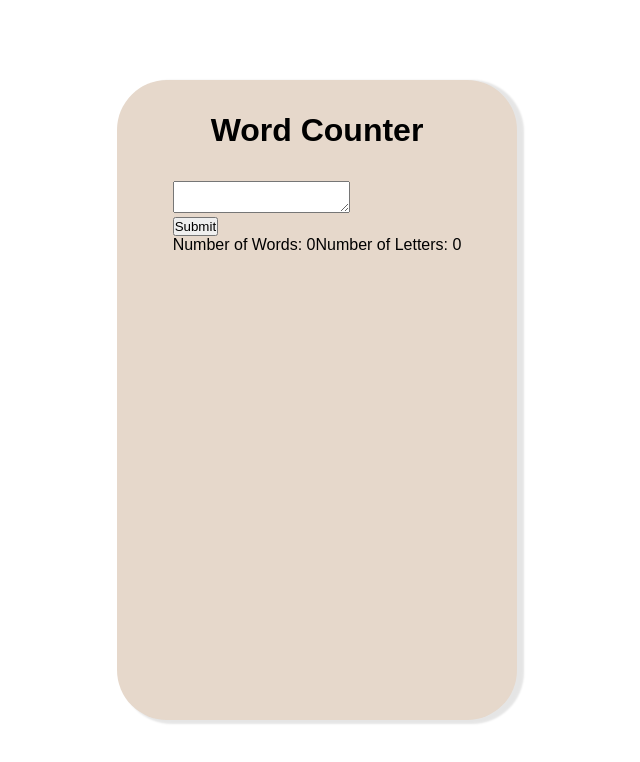
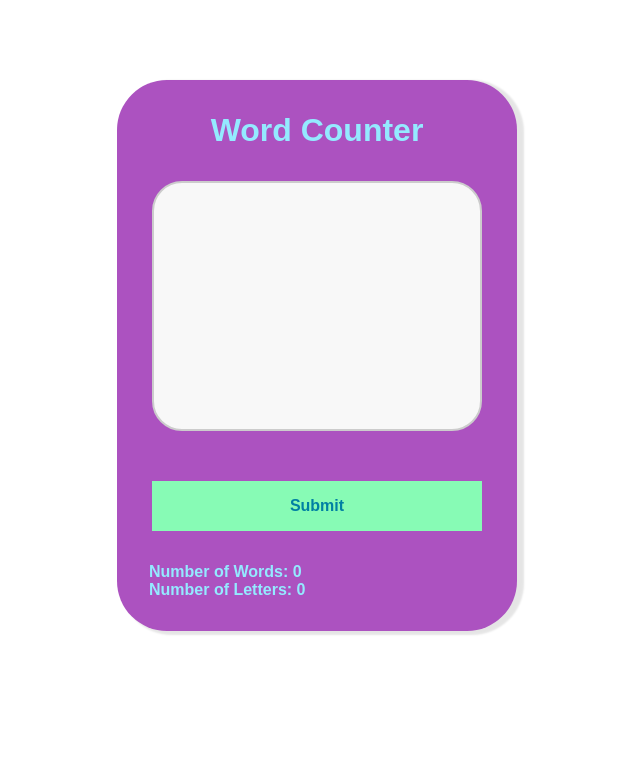
Before and after one commit to fernandohtr/voxy-interview, a React (Vite) app: page / in a window 1280 px wide. Shown: the top 762 px of the page, without its empty margins (323-963 px from the left). Built offline with nearby package versions, Linux system fonts and the light colour scheme.

Commit message:
style: add form style

```diff
--- a/src/App.css
+++ b/src/App.css
@@ -2,7 +2,9 @@ main {
   display: flex;
   flex-direction: column;
   align-items: center;
-  background-color: rgb(230, 216, 203);
+  background-color: rgb(172, 82, 192);
+  max-height: 100svh;
+  color: rgb(148, 234, 255);
 }
 
 @media only screen and (max-width: 499px) {
@@ -14,7 +16,6 @@ main {
 
 @media (min-width: 500px) {
   main {
-    height: 80svh;
     width: 400px;
     padding: 2rem;
     margin: 10svh auto;
--- /dev/null
+++ b/src/components/Counter.css
@@ -0,0 +1,64 @@
+section {
+  width: 100%;
+}
+
+section form {
+  display: flex;
+  flex-direction: column;
+}
+
+section form textarea {
+  max-width: 330px;
+  width: 100%;
+  height: 250px;
+  padding: 12px 20px;
+  border: 2px solid #ccc;
+  border-radius: 30px;
+  background-color: #f8f8f8;
+  font-size: 16px;
+  resize: none;
+  margin: auto;
+  margin-bottom: 2rem;
+}
+
+section form input[type="submit"] {
+  max-width: 330px;
+  width: 100%;
+  background-color: rgb(135, 251, 181);
+  border: none;
+  padding: 1rem 3rem;
+  margin: auto;
+  margin-bottom: 2rem;
+  font-size: 1rem;
+  font-weight: 900;
+  color: rgb(0, 128, 163);
+  cursor: pointer;
+  transition: all ease 0.3s;
+}
+
+section form input[type="submit"]:hover {
+  background-color: rgb(0, 201, 80);
+  color: rgb(205, 243, 253);
+
+}
+
+section .result {
+  display: flex;
+  flex-direction: column;
+  max-width: 330px;
+  width: 100%;
+}
+
+section .result span {
+  font-weight: 700;
+  max-width: 330px;
+  width: 100%;
+}
+
+section .result .error-message {
+  text-align: center;
+  color: red;
+  background-color: #fdd8d8;
+  border-radius: 30px;
+  padding: 0.5rem 0;
+}
--- a/src/components/Counter.tsx
+++ b/src/components/Counter.tsx
@@ -1,4 +1,5 @@
 import { useRef, useState } from "react"
+import "./Counter.css"
 
 export default function Counter() {
   const [numberOfWords, setNumberOfWords] = useState(0)
```
